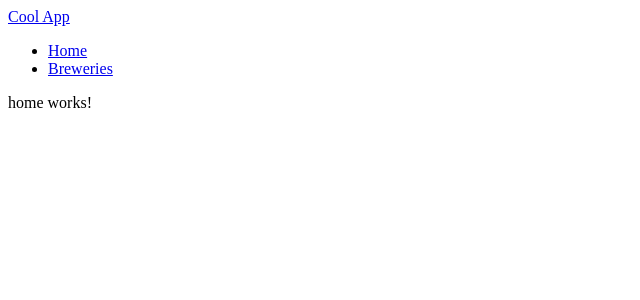
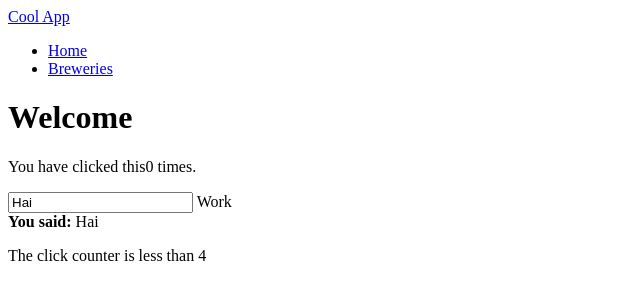
Before and after one commit to Peace-Apple/My-App, an Angular app: page / in a window 1280 px wide. Shown: the top 300 px of the page, without its empty margins (0-640 px from the left). Built offline with nearby package versions, Linux system fonts and the light colour scheme.

Commit message:
Modify file

```diff
--- a/src/app/home/home.component.html
+++ b/src/app/home/home.component.html
@@ -1 +1,24 @@
-<p>home works!</p>
+<h1>Welcome</h1>
+
+<div class="play_container">
+    <p>You have clicked <span (click)="countClick()">this</span>{{ clickCounter }} times.</p>
+</div>
+
+<div class="play_container">
+    <p>
+        <input type="text" [(ngModel)]="name">
+        Work
+        <br>
+        <strong>You said: </strong> {{ name }}
+    </p>
+</div>
+
+<div class="play_container">
+    <ng-template [ngIf] = "clickCounter > 4" [ngIfElse] = "none">
+        <p>The click counter is greater than 4</p>
+    </ng-template>
+
+    <ng-template #none>
+        <p>The click counter is less than 4</p>
+    </ng-template>
+</div>
```
